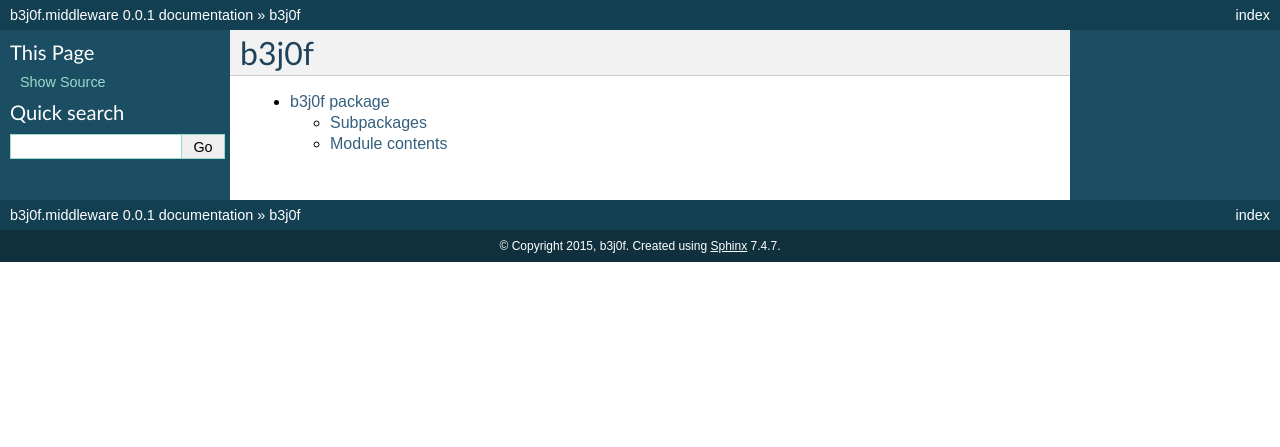
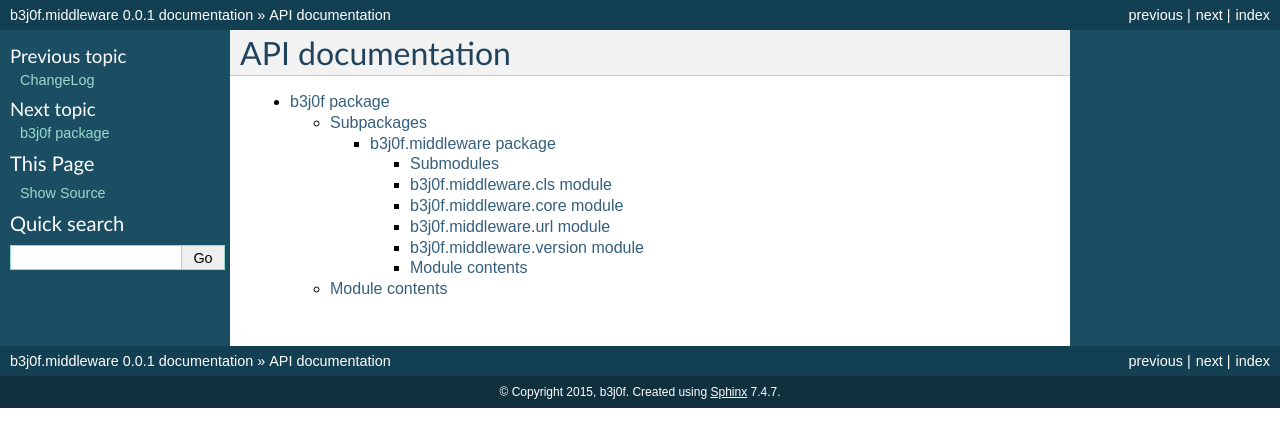
Before and after one commit to b3j0f/middleware, a Sphinx documentation site: the page built from docs/source/modules.rst, in a window 1280 px wide. Shown: the top 447 px of the page. Built offline with Sphinx 7.4.7, drawn with Linux system fonts in a browser that asks for light colours; formulas are drawn with MathJax 3; pages that are not in the unit, such as notebooks, are missing from menus; the version number is read from the project's files by our own code.

Commit message:
:update: documentation

```diff
--- /dev/null
+++ b/docs/source/b3j0f.middleware.rst
@@ -0,0 +1,45 @@
+b3j0f.middleware package
+========================
+
+Submodules
+----------
+
+b3j0f.middleware.cls module
+---------------------------
+
+.. automodule:: b3j0f.middleware.cls
+    :members:
+    :undoc-members:
+    :show-inheritance:
+
+b3j0f.middleware.core module
+----------------------------
+
+.. automodule:: b3j0f.middleware.core
+    :members:
+    :undoc-members:
+    :show-inheritance:
+
+b3j0f.middleware.url module
+---------------------------
+
+.. automodule:: b3j0f.middleware.url
+    :members:
+    :undoc-members:
+    :show-inheritance:
+
+b3j0f.middleware.version module
+-------------------------------
+
+.. automodule:: b3j0f.middleware.version
+    :members:
+    :undoc-members:
+    :show-inheritance:
+
+Module contents
+---------------
+
+.. automodule:: b3j0f.middleware
+    :members:
+    :undoc-members:
+    :show-inheritance:
--- a/docs/source/modules.rst
+++ b/docs/source/modules.rst
@@ -1,5 +1,5 @@
-b3j0f
-=====
+API documentation
+=================
 
 .. toctree::
    :maxdepth: 4
```
Also changed, not shown: docs/source/index.rst (+1 -11 lines).
